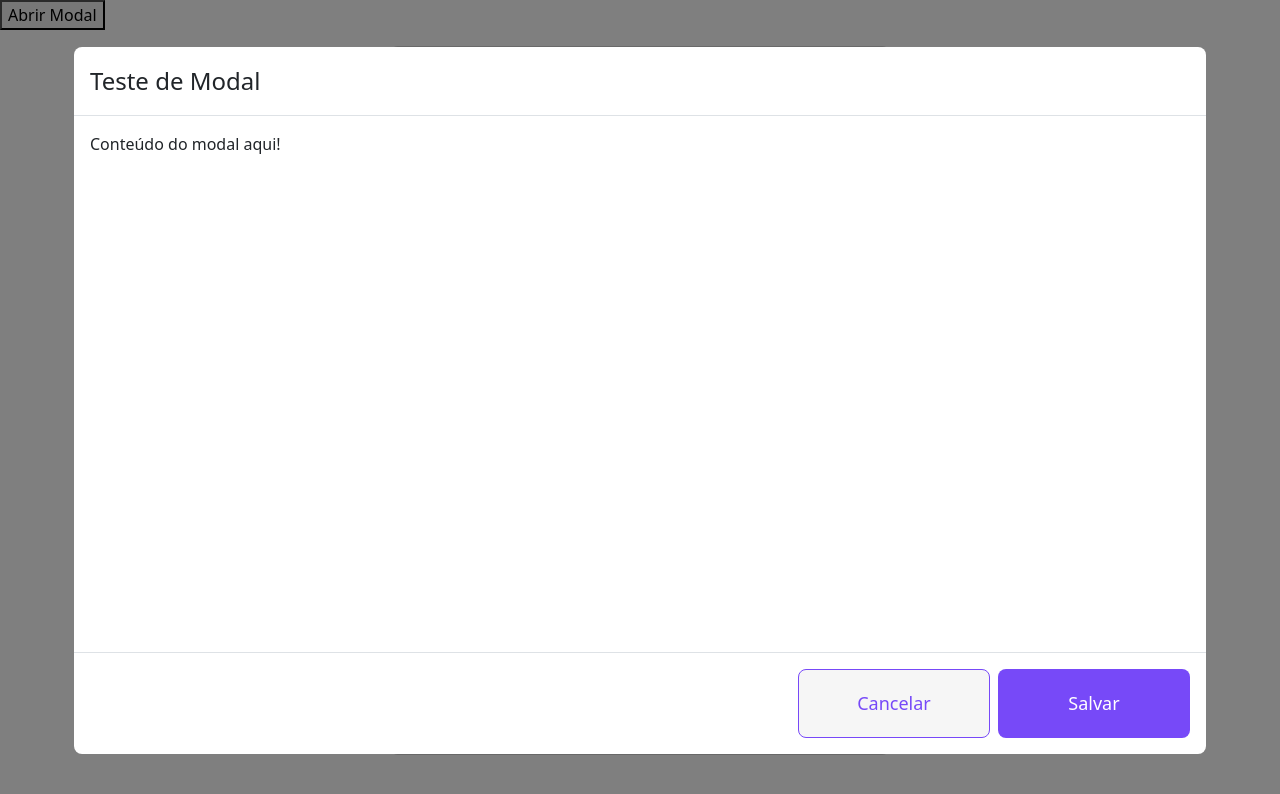
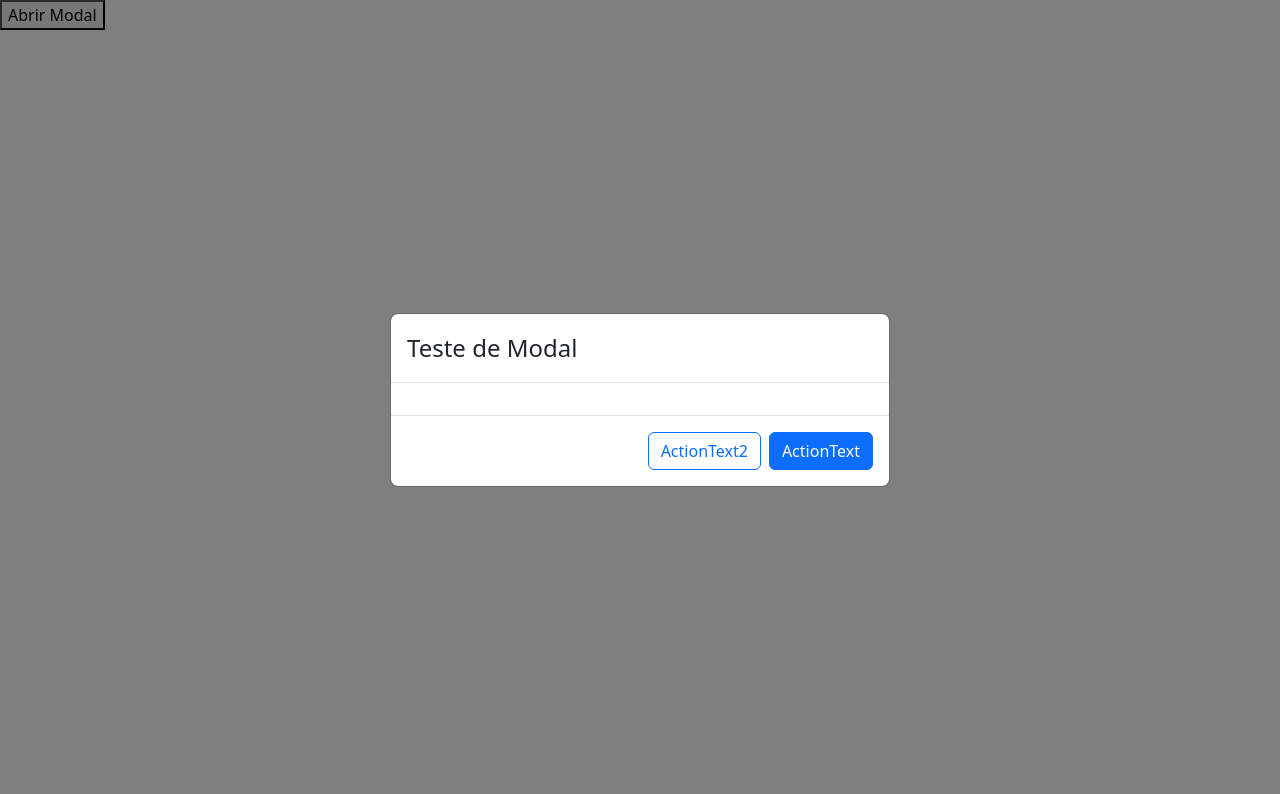
Before and after one commit to glaucotodesco/pi-ams-2025_2026-frontend-angular, an Angular app: page / in a window 1280 px wide. Both pictures are taken after a click on the button "Abrir Modal". Shown: the top 794 px of the page. Built offline with nearby package versions, Linux system fonts and the light colour scheme.

Commit message:
:sparkles: feat: Output e Input adicionados

```diff
--- a/src/app/app.html
+++ b/src/app/app.html
@@ -1,8 +1,6 @@
-<app-modal-generic #modal
-  title="Teste de Modal"
-  [actionText]="'Salvar'"
-  [actionFunction]="salvar">
-  <p>Conteúdo do modal aqui!</p>
+<app-modal-generic #modal [title]="'Teste de Modal'" [actionText]="'ActionText'" [actionText2]="'ActionText2'"
+  (confirmed)="'onModalConfirmed()'" (cancelled)="'onModalCancelled()'">
+
 </app-modal-generic>
 
 <button (click)="modal.open()">Abrir Modal</button>
--- a/src/app/app.ts
+++ b/src/app/app.ts
@@ -11,4 +11,12 @@ export class App {
   salvar() {
   alert('Função de ação executada!');
 }
+onModalConfirmed() {
+  console.log("Modal confirmado");
 }
+
+onModalCancelled() {
+  console.log("Modal cancelado");
+}
+
+}
--- a/src/app/modules/shared/components/modal/modal.css
+++ /dev/null
@@ -1,39 +0,0 @@
-.modal-custom {
-  width: 1132px;
-  height: 707px;
-  max-width: 1132px;
-  max-height: 707px;
-  background: white;
-  display: flex;
-  flex-direction: column;
-  border-radius: 8px;
-  overflow: hidden;
-  align-self: center;
-}
-
-.btn1 {
-    border: 1px solid #7749F8;
-    color: #7749F8;
-    width: 192px;
-    height: 69px;
-    background-color: #F6F6F6;
-    display: inline-flex;
-    align-items: center;
-    justify-content: center;
-    font-size: 18px;
-    border-radius: 8px;
-    padding: 0;
-}
-
-.btn2 {
-    color: white;
-    width: 192px;
-    height: 69px;
-    background-color: #7749F8;
-    display: inline-flex;
-    align-items: center;
-    justify-content: center;
-    font-size: 18px;
-    border-radius: 8px;
-    padding: 0;
-}
--- a/src/app/modules/shared/components/modal/modal.html
+++ b/src/app/modules/shared/components/modal/modal.html
@@ -7,10 +7,12 @@
       <ng-content></ng-content>
     </div>
     <div class="modal-footer">
-      <button type="button" class="btn btn1" aria-label="Close" (click)="modalService.dismissAll()">{{ actionText2 }}</button>
-
-      <button type="button" class="btn btn2" (click)="onAction()">{{ actionText }}</button>
-
+      <button type="button" class="btn btn-outline-primary" (click)="onCancel()">
+        {{ actionText2 }}
+      </button>
+      <button type="button" class="btn btn-primary" (click)="onAction()">
+        {{ actionText }}
+      </button>
     </div>
   </div>
 </ng-template>
--- a/src/app/modules/shared/components/modal/modal.ts
+++ b/src/app/modules/shared/components/modal/modal.ts
@@ -1,4 +1,4 @@
-import { Component, Input, TemplateRef, ViewChild } from '@angular/core';
+import { Component, EventEmitter, Input, Output, TemplateRef, ViewChild } from '@angular/core';
 import { NgbModal, NgbModule } from '@ng-bootstrap/ng-bootstrap';
 import { CommonModule } from '@angular/common';
 
@@ -7,13 +7,15 @@ import { CommonModule } from '@angular/common';
   standalone: true,
   imports: [CommonModule, NgbModule],
   templateUrl: './modal.html',
-  styleUrls: ['./modal.css']
 })
 export class ModalGenericComponent {
   @Input() title: string = 'Título';
   @Input() actionText: string = 'Confirmar';
   @Input() actionText2: string = 'Cancelar';
   @Input() actionFunction: () => void = () => { };
+
+  @Output() confirmed = new EventEmitter<void>();
+  @Output() cancelled = new EventEmitter<void>();
 
   @ViewChild('content', { static: true }) content!: TemplateRef<any>;
 
@@ -25,6 +27,12 @@ export class ModalGenericComponent {
 
   onAction() {
     this.actionFunction();
+    this.confirmed.emit();
+    this.modalService.dismissAll();
+  }
+
+  onCancel() {
+    this.cancelled.emit();
     this.modalService.dismissAll();
   }
 }
```
